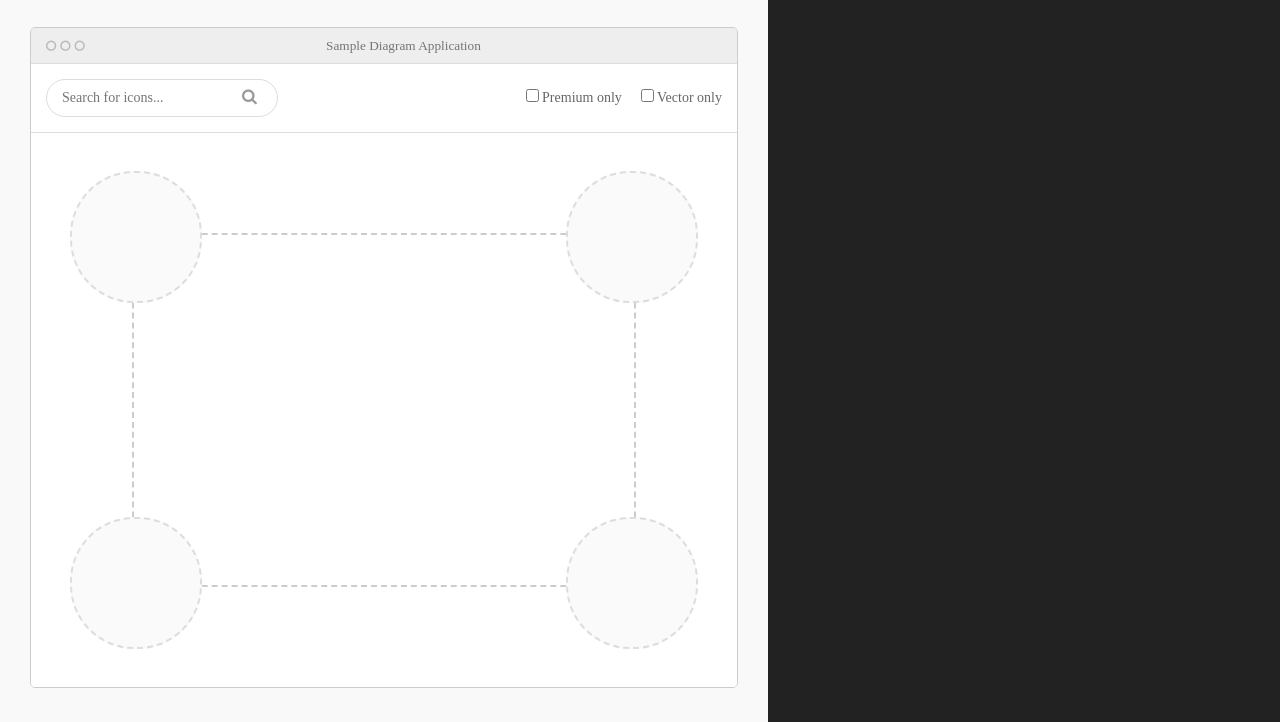
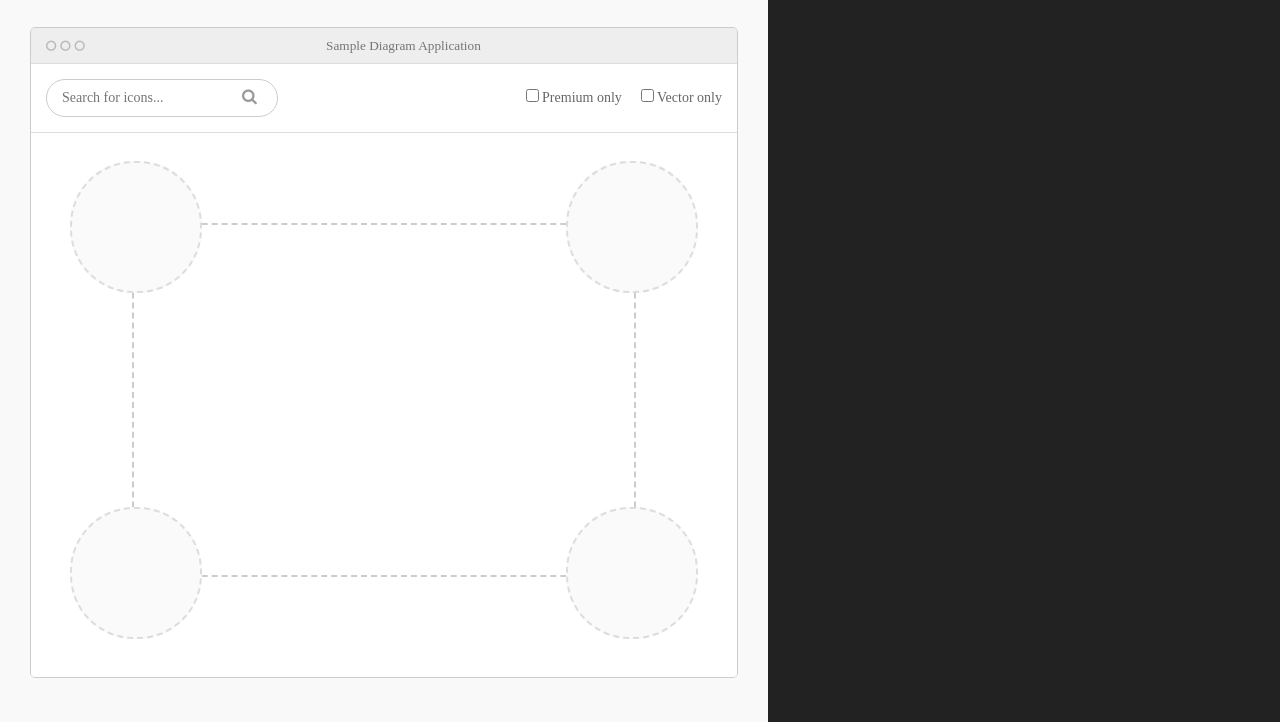
Before and after one commit to iconfinder/api-demo, a plain HTML site: page index.html in a window 1280 px wide. Shown: the part 78-800 px from the top of the page. Drawn offline with nearby package versions, Linux system fonts and the light colour scheme.

Commit message:
Remove redundant toolbox wrapper, refine positioning

```diff
--- a/app.css
+++ b/app.css
@@ -118,7 +118,7 @@ main ul a:hover {
     padding-bottom: 100px;
 }
 
-.toolbox {
+#search {
     border-bottom: 1px solid #ddd;
     padding: 15px;
 }
@@ -135,7 +135,7 @@ main ul a:hover {
 #search input[type="text"] {
     border-radius: 50px;
     font-size: 14px;
-    border: 1px solid #ddd;
+    border: 1px solid #ccc;
     padding: 10px 15px;
     width: 200px;
 }
@@ -162,7 +162,7 @@ main ul a:hover {
     width: 500px;
     height: 350px;
     border: 2px dashed #ccc;
-    margin: 100px auto 0;
+    margin: 90px auto 0;
     position: relative;
 }
 
--- a/index.html
+++ b/index.html
@@ -40,7 +40,6 @@
                     </div>      <!-- .app-header -->
 
                     <div class="app-body">
-                        <div class="toolbox">
                         <form id="search" class="clearfix">
                             <div class="pull-left">
                                 <input type="text" id="query" name="query" placeholder="Search for icons...">
@@ -54,7 +53,6 @@
 
                             <input type="hidden" name="count" value="30">
                         </form>
-                        </div>
 
                         <div class="results hide">
                         </div>      <!-- .results -->
```
Lines whose indentation alone changed are shown as unchanged.
